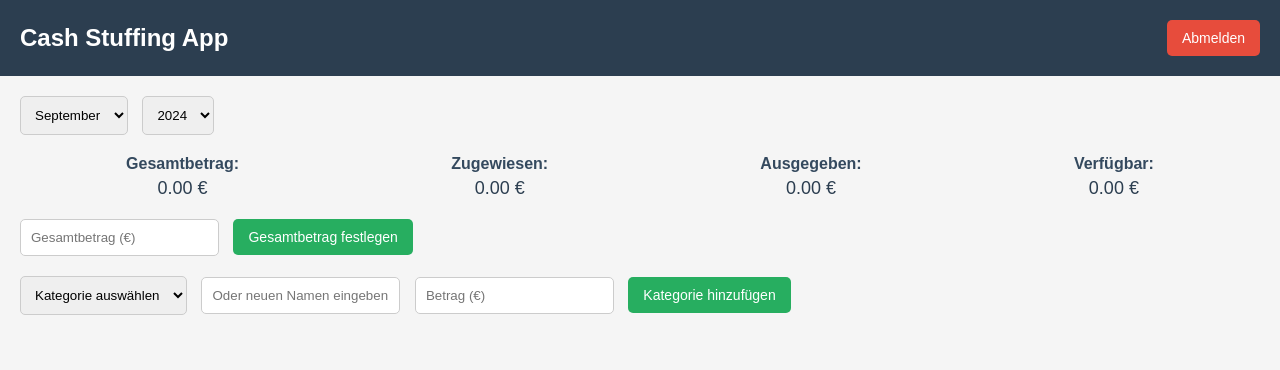
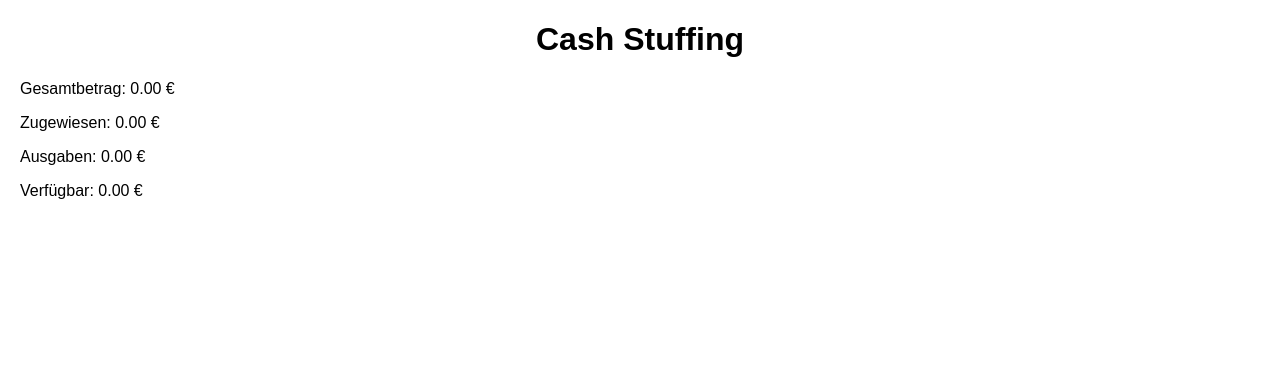
Before and after one commit to KDennisOD/Cash-Stuffing, a Flask app: page / in a window 1280 px wide. Shown: the top 370 px of the page. Run offline with Flask 2, Linux system fonts and the light colour scheme; the visitor is signed in with stand-in values (Sample User, id 1).

Commit message:
some fixes

```diff
--- a/server.py
+++ b/server.py
@@ -100,11 +100,13 @@ def add_category():
     icon = data.get('icon', 'fas fa-envelope')  # Standard-Icon, falls nicht angegeben
 
     if not name or allocated_amount is None:
+        print("Ungültige Daten empfangen")  # Debugging
         return jsonify({'success': False, 'message': 'Ungültige Daten'}), 400
 
     category = Category(user_id=user_id, name=name, allocated_amount=allocated_amount, icon=icon)
     db.session.add(category)
     db.session.commit()
+    print(f"Added category: {category}")  # Debugging
     return jsonify({'success': True, 'category_id': category.id})
 
 # Route zum Hinzufügen einer Ausgabe
@@ -114,24 +116,30 @@ def add_expense():
         return jsonify({'success': False, 'message': 'Nicht autorisiert'}), 401
     user_id = session['user_id']
     data = request.json
+    print(f"Received add_expense data: {data}")  # Debugging
+
     category_id = data.get('category_id')
     description = data.get('description')
     amount = data.get('amount')
 
     if not category_id or not description or amount is None:
+        print("Ungültige Daten empfangen")  # Debugging
         return jsonify({'success': False, 'message': 'Ungültige Daten'}), 400
 
     category = Category.query.filter_by(id=category_id, user_id=user_id).first()
     if not category:
+        print("Kategorie nicht gefunden")  # Debugging
         return jsonify({'success': False, 'message': 'Kategorie nicht gefunden'}), 404
 
     if category.spent_amount + amount > category.allocated_amount:
+        print("Betrag überschreitet verfügbare Menge")  # Debugging
         return jsonify({'success': False, 'message': 'Der Betrag überschreitet den verfügbaren Betrag in dieser Kategorie.'}), 400
 
     expense = Expense(category_id=category_id, description=description, amount=amount)
     category.spent_amount += amount
     db.session.add(expense)
     db.session.commit()
+    print(f"Added expense: {expense}")  # Debugging
     return jsonify({'success': True})
 
 # Route für die OCR-Verarbeitung (unverändert, falls weiterhin benötigt)
--- a/static/styles.css
+++ b/static/styles.css
@@ -1,180 +1,41 @@
-/* static/styles.css */
+/* styles.css */
 
-/* Grundlegende Stile */
 body {
-    font-family: 'Arial', sans-serif;
-    margin: 0;
-    padding: 0;
-    background-color: #f5f5f5;
+    font-family: Arial, sans-serif;
+    margin: 20px;
 }
 
-header {
-    background-color: #2c3e50;
-    color: white;
-    padding: 20px;
-    display: flex;
-    justify-content: space-between;
-    align-items: center;
-}
-
-header h1 {
-    margin: 0;
-    font-size: 24px;
-}
-
-header nav button {
-    background-color: #e74c3c;
-    color: white;
-    border: none;
-    padding: 10px 15px;
-    cursor: pointer;
-    border-radius: 5px;
-    font-size: 14px;
-}
-
-main {
-    padding: 20px;
-}
-
-.date-selectors {
-    margin-bottom: 20px;
-}
-
-.date-selectors select {
-    padding: 10px;
-    margin-right: 10px;
-    border-radius: 5px;
-    border: 1px solid #ccc;
-}
-
-.budget-summary {
-    display: flex;
-    justify-content: space-around;
-    margin-bottom: 20px;
-}
-
-.summary-item {
+h1 {
     text-align: center;
 }
 
-.summary-item p {
-    margin: 0;
-    font-weight: bold;
-    color: #34495e;
-}
-
-.summary-item span {
-    display: block;
-    margin-top: 5px;
-    font-size: 18px;
-    color: #2c3e50;
-}
-
-.set-total-amount,
-.add-category {
-    margin-bottom: 20px;
-}
-
-.set-total-amount input,
-.add-category input,
-.add-category select {
-    padding: 10px;
-    margin-right: 10px;
+.budget-item {
+    border: 1px solid #ccc;
+    padding: 15px;
+    margin-bottom: 10px;
     border-radius: 5px;
-    border: 1px solid #ccc;
-}
-
-.set-total-amount button,
-.add-category button {
-    padding: 10px 15px;
-    border: none;
-    border-radius: 5px;
-    background-color: #27ae60;
-    color: white;
-    cursor: pointer;
-    font-size: 14px;
-}
-
-.set-total-amount button:hover,
-.add-category button:hover {
-    background-color: #219150;
-}
-
-/* Envelope-List Stile */
-.envelope-list {
-    display: flex;
-    flex-wrap: wrap;
-    gap: 20px;
-    justify-content: center;
-}
-
-.budget-item {
-    background-color: white;
-    border: 2px solid #ddd;
-    border-radius: 10px;
-    padding: 20px;
-    width: 300px;
-    box-shadow: 0 2px 5px rgba(0, 0, 0, 0.1);
-    position: relative;
-    transition: transform 0.2s;
-}
-
-.budget-item:hover {
-    transform: scale(1.05);
-}
-
-.budget-item h3 {
-    margin: 0 0 10px 0;
-    display: flex;
-    justify-content: space-between;
-    align-items: center;
-    font-size: 20px;
-    color: #2c3e50;
-}
-
-.budget-item h3 i {
-    margin-right: 10px;
-}
-
-.budget-item h3 .delete-btn {
-    background-color: transparent;
-    border: none;
-    color: #e74c3c;
-    font-size: 24px;
-    cursor: pointer;
 }
 
 .category-details p {
     margin: 5px 0;
-    color: #34495e;
+}
+
+.add-expense-form {
+    margin-top: 10px;
 }
 
 .add-expense-form input {
-    padding: 8px;
-    margin-right: 5px;
-    margin-bottom: 10px;
-    border-radius: 5px;
-    border: 1px solid #ccc;
-    width: calc(50% - 20px);
+    margin-right: 10px;
+    padding: 5px;
 }
 
 .add-expense-form button {
-    padding: 8px 12px;
-    border: none;
-    border-radius: 5px;
-    background-color: #2980b9;
-    color: white;
-    cursor: pointer;
-    font-size: 14px;
-}
-
-.add-expense-form button:hover {
-    background-color: #2573a6;
+    padding: 5px 10px;
 }
 
 .expense-list {
     list-style-type: none;
-    padding: 0;
+    padding-left: 0;
     margin-top: 10px;
 }
 
--- a/templates/index.html
+++ b/templates/index.html
@@ -1,74 +1,29 @@
-<!-- templates/index.html -->
 <!DOCTYPE html>
 <html lang="de">
 <head>
     <meta charset="UTF-8">
-    <title>Cash Stuffing App</title>
-    <!-- Font Awesome CDN einbinden -->
-    <link rel="stylesheet" href="https://cdnjs.cloudflare.com/ajax/libs/font-awesome/6.4.0/css/all.min.css">
+    <title>Cash Stuffing</title>
     <link rel="stylesheet" href="{{ url_for('static', filename='styles.css') }}">
+    <script src="{{ url_for('static', filename='app.js') }}" defer></script>
 </head>
 <body>
-    <header>
-        <h1>Cash Stuffing App</h1>
-        <nav>
-            <button onclick="logout()">Abmelden</button>
-        </nav>
-    </header>
+    <h1>Cash Stuffing</h1>
 
-    <main>
-        <section class="date-selectors">
-            <select id="monthSelect" onchange="changePeriod()"></select>
-            <select id="yearSelect" onchange="changePeriod()"></select>
-        </section>
-
-        <section class="budget-summary">
-            <div class="summary-item">
-                <p>Gesamtbetrag:</p>
-                <span id="displayTotalAmount">0.00 €</span>
-            </div>
-            <div class="summary-item">
-                <p>Zugewiesen:</p>
-                <span id="allocatedAmount">0.00 €</span>
-            </div>
-            <div class="summary-item">
-                <p>Ausgegeben:</p>
-                <span id="totalExpenses">0.00 €</span>
-            </div>
-            <div class="summary-item">
-                <p>Verfügbar:</p>
-                <span id="remainingAmount">0.00 €</span>
-            </div>
-        </section>
-
-        <section class="set-total-amount">
-            <input type="number" id="totalAmount" placeholder="Gesamtbetrag (€)" min="0" step="0.01">
-            <button onclick="setTotalAmount()">Gesamtbetrag festlegen</button>
-        </section>
-
-        <section class="add-category">
-            <select id="categorySelect">
-                <option value="">Kategorie auswählen</option>
-                <option value="Miete">Miete</option>
-                <option value="Lebensmittel">Lebensmittel</option>
-                <option value="Transport">Transport</option>
-                <option value="Unterhaltung">Unterhaltung</option>
-                <option value="Rechnungen">Rechnungen</option>
-                <option value="Ersparnisse">Ersparnisse</option>
-                <option value="Sonstiges">Sonstiges</option>
-            </select>
-            <input type="text" id="categoryName" placeholder="Oder neuen Namen eingeben">
-            <input type="number" id="categoryAmount" placeholder="Betrag (€)" min="0" step="0.01">
-            <button onclick="addCategory()">Kategorie hinzufügen</button>
-        </section>
-
-        <ul id="budgetList" class="envelope-list"></ul>
-    </main>
-
-    <div id="processingOverlay">
-        <div class="processing-text">Kassenzettel wird verarbeitet...</div>
+    <div id="budgetList">
+        <!-- Kategorien werden hier dynamisch eingefügt -->
     </div>
 
-    <script src="{{ url_for('static', filename='app.js') }}"></script>
+    <div id="summary">
+        <p>Gesamtbetrag: <span id="displayTotalAmount">0.00 €</span></p>
+        <p>Zugewiesen: <span id="allocatedAmount">0.00 €</span></p>
+        <p>Ausgaben: <span id="totalExpenses">0.00 €</span></p>
+        <p>Verfügbar: <span id="remainingAmount">0.00 €</span></p>
+    </div>
+
+    <div id="processingOverlay" style="display: none;">
+        <div class="overlay-content">
+            <p>Verarbeite...</p>
+        </div>
+    </div>
 </body>
 </html>
```
Also changed, not shown: other parts of static/styles.css (+15 -29 lines).
